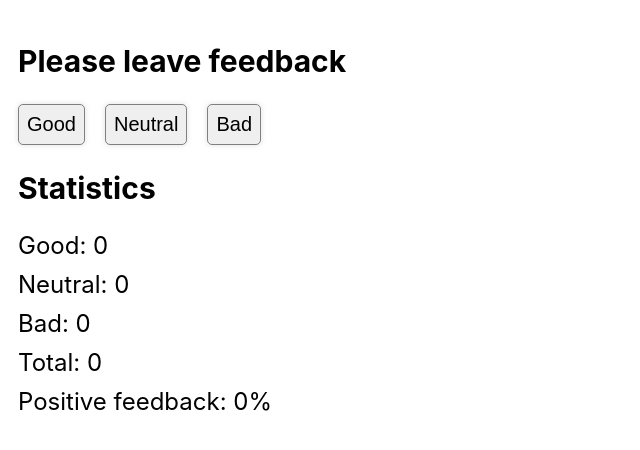
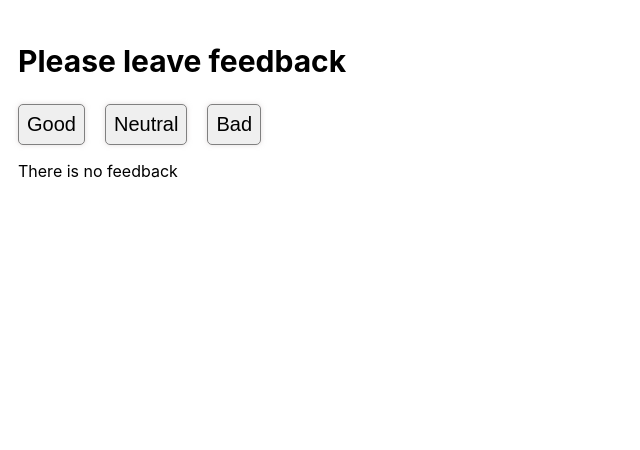
Before and after one commit to ira089/goit-react-hw-02-feedback, a React (Create React App) app: page / in a window 1280 px wide. Shown: the top 450 px of the page, without its empty margins (0-640 px from the left). Built offline with nearby package versions, Linux system fonts and the light colour scheme.

Commit message:
react_HW2_feedback_fin

```diff
--- a/src/components/App.jsx
+++ b/src/components/App.jsx
@@ -1,25 +1,101 @@
-import Feedback from './Feedback/Feedback';
-// state = {
-//   good: 0,
-//   neutral: 0,
-//   bad: 0,
+// import Feedback from './Feedback/Feedback';
+import { Component } from 'react';
+import styles from './Feedback/feedback.module.css';
+import Section from './Feedback/Section';
+import Notification from './Feedback/Notification';
+import FeedbackBtn from './Feedback/FeedbackBtn';
+import FeedbackStatistic from './Feedback/FeedbacksStatistic';
+
+class App extends Component {
+  state = {
+    good: 0,
+    neutral: 0,
+    bad: 0,
+  };
+
+  leaveFeedback = ev => {
+    // console.log(ev.target.name);
+    const counterStatItem = ev.target.name;
+    console.log(counterStatItem);
+    this.setState(prevState => {
+      // console.log(prevState);
+      return { [counterStatItem]: (prevState[counterStatItem] += 1) };
+    });
+  };
+
+  countTotalFeedback() {
+    const statValues = Object.values(this.state);
+    // console.log(statValues);
+    const totalStat = statValues.reduce((total, value) => total + value, 0);
+    return totalStat;
+  }
+
+  countPositiveFeedbackPercentage() {
+    const total = this.countTotalFeedback();
+    if (!total) {
+      return 0;
+    }
+    const positiveFeedback = this.state.good;
+    console.log(positiveFeedback);
+    return Number(((positiveFeedback / total) * 100).toFixed(2));
+  }
+
+  // const values = Object.values(book);
+  nofeedback() {
+    const valuesArr = Object.values(this.state);
+    console.log(valuesArr);
+    const positiveValues = valuesArr.filter(value => value > 0);
+    console.log(positiveValues);
+    return positiveValues.length;
+  }
+
+  render() {
+    const totalStatistic = this.countTotalFeedback();
+    const positiveFeedbackPercentage = this.countPositiveFeedbackPercentage();
+    return (
+      <div className={styles.wrap}>
+        <Section title="Please leave feedback">
+          <div className={styles.blockBtn}>
+            <FeedbackBtn
+              items={this.state}
+              leaveFeedback={this.leaveFeedback}
+            />
+          </div>
+        </Section>
+        {this.nofeedback() ? (
+          <Section title="Statistics">
+            <FeedbackStatistic
+              items={this.state}
+              total={totalStatistic}
+              positiveFeedbackPercentage={positiveFeedbackPercentage}
+            />
+          </Section>
+        ) : (
+          <Notification message="There is no feedback" />
+        )}
+      </div>
+    );
+  }
+}
+
+// const App = () => {
+//   return (
+//     <div
+//       style={{
+//         height: '100vh',
+//         padding: 18,
+
+// justifyContent: 'center',
+// alignItems: 'center',
+// fontSize: 40,
+//     color: '#010101',
+//   }}
+// >
+
+/* React homework template */
+
+//       <Feedback />
+//     </div>
+//   );
 // };
-export const App = () => {
-  return (
-    <div
-      style={{
-        height: '100vh',
-        padding: 18,
-
-        // display: 'flex',
-        // justifyContent: 'center',
-        // alignItems: 'center',
-        // fontSize: 40,
-        color: '#010101',
-      }}
-    >
-      {/* React homework template */}
-      <Feedback />
-    </div>
-  );
-};
+export default App;
--- a/src/components/Feedback/Feedback.jsx
+++ b/src/components/Feedback/Feedback.jsx
@@ -1,74 +1,78 @@
-import { Component } from 'react';
-import styles from './feedback.module.css';
-import FeedbackBtn from './FeedbackBtn';
-import FeedbackStatistic from './FeedbacksStatistic';
+// import { Component } from 'react';
+// import styles from './feedback.module.css';
+// import FeedbackBtn from './FeedbackBtn';
+// import FeedbackStatistic from './FeedbacksStatistic';
 
-class Feedback extends Component {
-  // static BtnOptions = ['good', 'neutral', 'bad'];
+// class Feedback extends Component {
+// static BtnOptions = ['good', 'neutral', 'bad'];
 
-  state = {
-    good: 0,
-    neutral: 0,
-    bad: 0,
-  };
+// state = {
+//   good: 0,
+//   neutral: 0,
+//   bad: 0,
+// };
 
-  leaveFeedback = ev => {
-    // console.log(ev.target.name);
-    const counterStatItem = ev.target.name;
-    console.log(counterStatItem);
-    this.setState(prevState => {
-      // console.log(prevState);
-      return { [counterStatItem]: (prevState[counterStatItem] += 1) };
-    });
-  };
+// leaveFeedback = ev => {
+// console.log(ev.target.name);
+// const counterStatItem = ev.target.name;
+// console.log(counterStatItem);
+// this.setState(prevState => {
+// console.log(prevState);
+//     return { [counterStatItem]: (prevState[counterStatItem] += 1) };
+//   });
+// };
 
-  countTotalFeedback() {
-    const statValues = Object.values(this.state);
-    // console.log(statValues);
-    const totalStat = statValues.reduce((total, value) => total + value, 0);
-    return totalStat;
-  }
+// countTotalFeedback() {
+//   const statValues = Object.values(this.state);
+// console.log(statValues);
+//   const totalStat = statValues.reduce((total, value) => total + value, 0);
+//   return totalStat;
+// }
 
-  countPositiveFeedbackPercentage() {
-    const total = this.countTotalFeedback();
-    if (!total) {
-      return 0;
-    }
-    const positiveFeedback = this.state.good;
-    console.log(positiveFeedback);
-    return Number(((positiveFeedback / total) * 100).toFixed(2));
-  }
+// countPositiveFeedbackPercentage() {
+//   const total = this.countTotalFeedback();
+//   if (!total) {
+//     return 0;
+//   }
+//   const positiveFeedback = this.state.good;
+//   console.log(positiveFeedback);
+//   return Number(((positiveFeedback / total) * 100).toFixed(2));
+// }
 
-  render() {
-    const totalStatistic = this.countTotalFeedback();
-    const positiveFeedbackPercentage = this.countPositiveFeedbackPercentage();
-    return (
-      <div>
-        <div className={styles.blockFeedback}>
-          <h2 className={styles.title}>Please leave feedback</h2>
-          <div className={styles.blockBtn}>
-            <FeedbackBtn
-              items={this.state}
-              leaveFeedback={this.leaveFeedback}
-            />
-            {/* <button>Good</button>
-            <button>Bad</button> */}
-          </div>
-        </div>
-        <div className={styles.blockStatistics}>
-          <h2 className={styles.title}>Statistics</h2>
+// render() {
+//   const totalStatistic = this.countTotalFeedback();
+//   const positiveFeedbackPercentage = this.countPositiveFeedbackPercentage();
+//   return (
+//     <div>
+//       <div className={styles.blockFeedback}>
+//         <h2 className={styles.title}>Please leave feedback</h2>
+//         <div className={styles.blockBtn}>
+//           <FeedbackBtn
+//             items={this.state}
+//             leaveFeedback={this.leaveFeedback}
+//           />
 
-          <FeedbackStatistic
-            items={this.state}
-            total={totalStatistic}
-            positiveFeedbackPercentage={positiveFeedbackPercentage}
-          />
-          {/* <li>3</li>
-            <li>4</li> */}
-        </div>
-      </div>
-    );
-  }
-}
+/* <button>Good</button>
+            <button>Bad</button> */
 
-export default Feedback;
+//   </div>
+// </div>
+// <div className={styles.blockStatistics}>
+//   <h2 className={styles.title}>Statistics</h2>
+
+//   <FeedbackStatistic
+//     items={this.state}
+//     total={totalStatistic}
+//     positiveFeedbackPercentage={positiveFeedbackPercentage}
+//   />
+
+/* <li>3</li>
+            <li>4</li> */
+
+//         </div>
+//       </div>
+//     );
+//   }
+// }
+
+// export default Feedback;
--- /dev/null
+++ b/src/components/Feedback/Notification.jsx
@@ -0,0 +1,6 @@
+import styles from './feedback.module.css';
+const Notification = ({ message }) => {
+  return <p className={styles.item}>{message}</p>;
+};
+
+export default Notification;
--- /dev/null
+++ b/src/components/Feedback/Section.jsx
@@ -0,0 +1,12 @@
+import styles from './feedback.module.css';
+
+const Section = ({ title, children }) => {
+  return (
+    <section>
+      <h2 className={styles.title}>{title}</h2>
+      {children}
+    </section>
+  );
+};
+
+export default Section;
--- a/src/components/Feedback/feedback.module.css
+++ b/src/components/Feedback/feedback.module.css
@@ -1,16 +1,22 @@
-/* .blockStatistics {
-} */
+.wrap {
+  padding: 18px;
+  height: 100vh;
+}
+
 .title {
   font-size: 30px;
 }
+
 .statisticsList {
   list-style: none;
   padding: 0;
   font-size: 24px;
 }
+
 .item {
   margin-bottom: 10px;
 }
+
 .item::first-letter {
   text-transform: uppercase;
 }
@@ -19,6 +25,7 @@
   display: flex;
   gap: 20px;
 }
+
 .btn {
   cursor: pointer;
   font-size: 20px;
@@ -27,6 +34,7 @@
   border-radius: 5px;
   box-shadow: 0 0 5px rgba(198, 187, 187, 0.5);
 }
+
 .btn::first-letter {
   text-transform: uppercase;
 }
--- a/src/index.js
+++ b/src/index.js
@@ -1,6 +1,7 @@
 import React from 'react';
 import ReactDOM from 'react-dom/client';
-import { App } from 'components/App';
+// import { App } from 'components/App';
+import App from './components/App';
 import './index.css';
 
 ReactDOM.createRoot(document.getElementById('root')).render(
```
